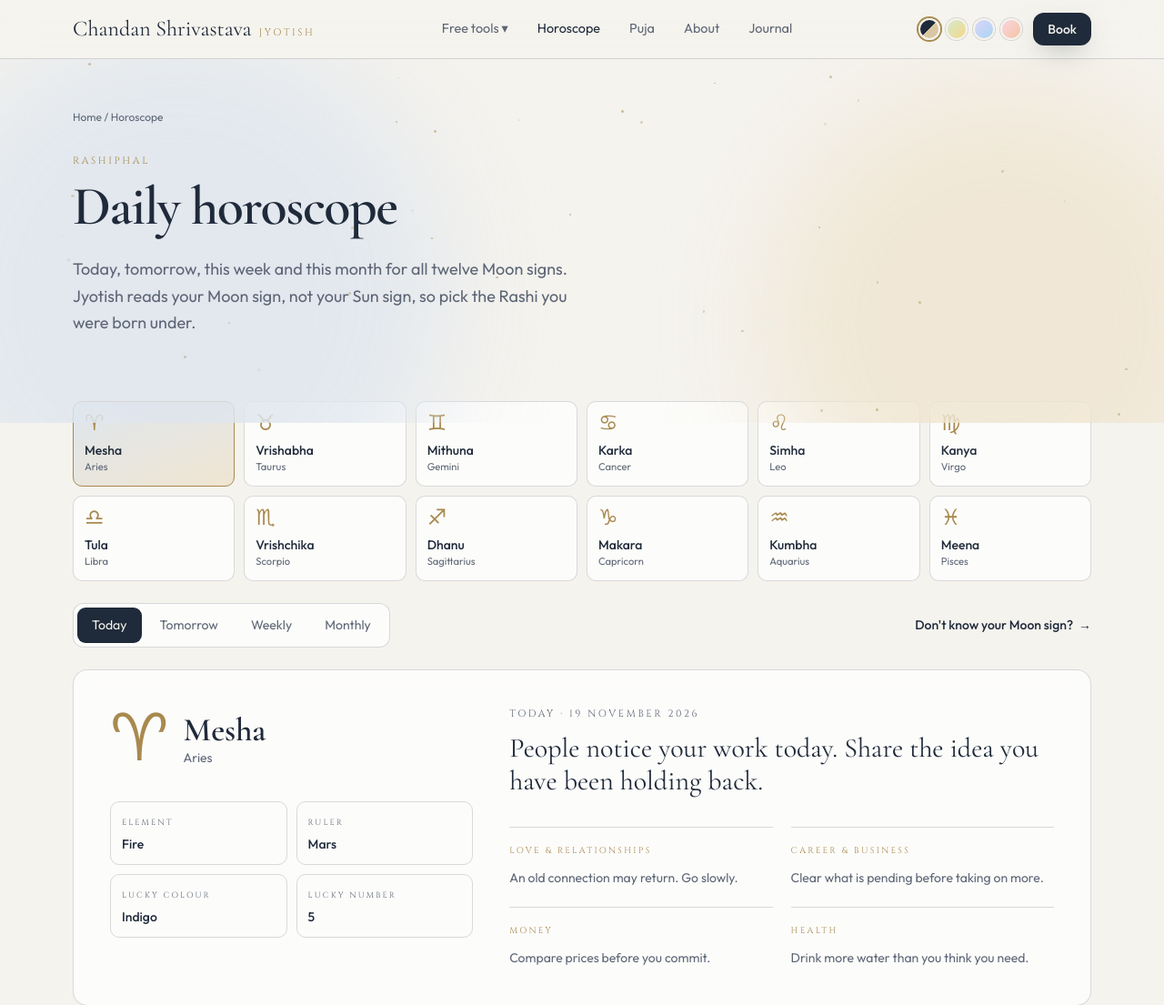
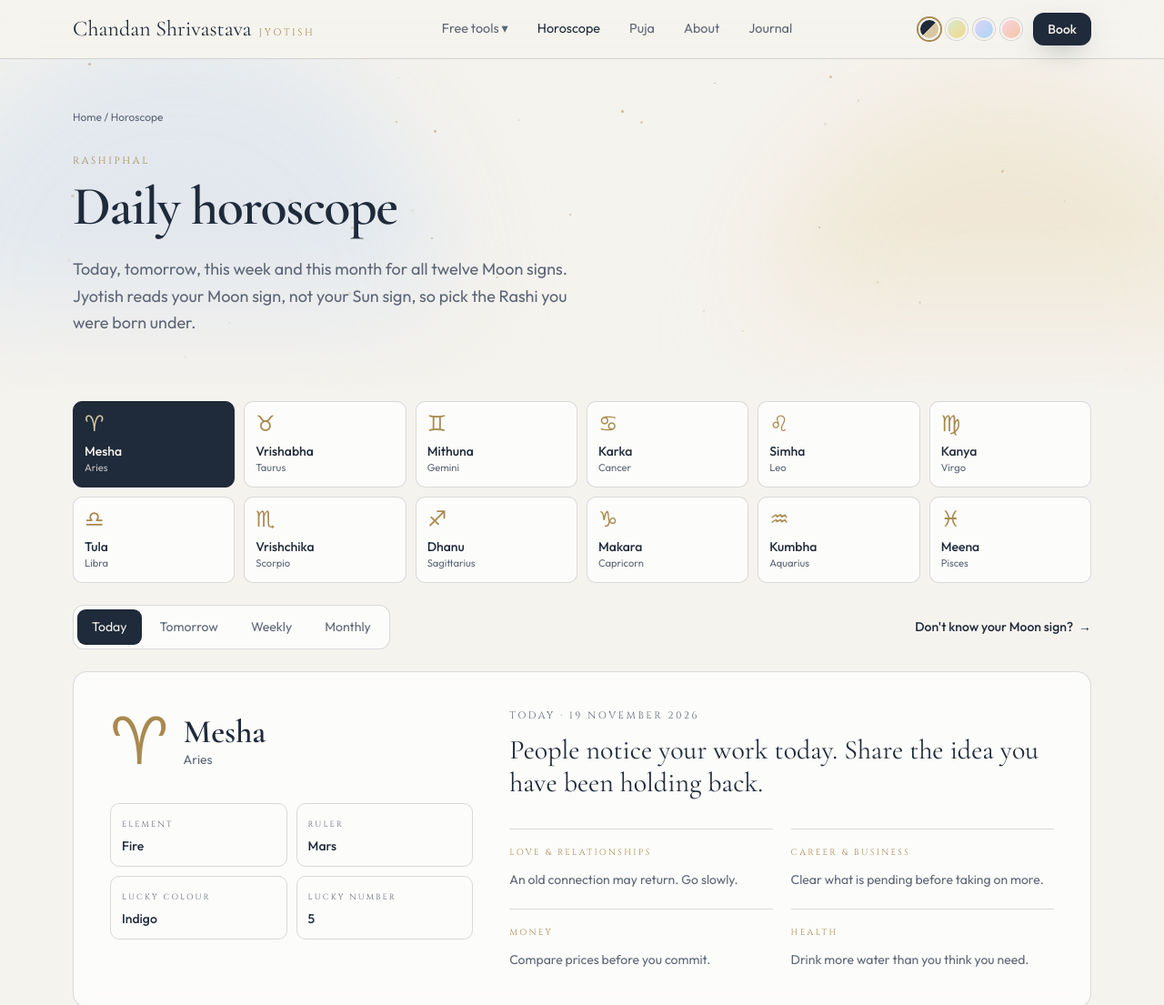
Before and after one commit to Joshua1491/astrochandan-site, a plain HTML site: page horoscope/index.html in a window 1280 px wide. Shown: the top 1105 px of the page at 91% size. Drawn offline with nearby package versions, Linux system fonts and the light colour scheme; a web font is replaced by a local one.

Commit message:
Fix hero glow edge on wide screens, clearer zodiac glyphs, no jump on tool pages
The decorative glow now fades out instead of ending in a hard line through
the content below it; the selected sign is solid navy with a full-weight
glyph; tool pages that open with a sample no longer scroll past the form.

Co-Authored-By: Claude Opus 5.5 <noreply@anthropic.com>

```diff
--- a/assets/site.css
+++ b/assets/site.css
@@ -55,7 +55,9 @@ body::before { content: ""; position: fixed; inset: 0 0 auto; height: env(safe-a
 .mobile-menu.open { display: block; }
 
 /* Ambient sky */
-.sky { position: absolute; inset: 0; overflow: hidden; pointer-events: none; }
+.sky { position: absolute; inset: 0; overflow: hidden; pointer-events: none; z-index: 0;
+  /* fade the decorative glow out well before the section ends, so it never stops in a hard line */
+  -webkit-mask-image: linear-gradient(to bottom, #000 0%, #000 45%, transparent 92%); mask-image: linear-gradient(to bottom, #000 0%, #000 45%, transparent 92%); }
 .orb { position: absolute; border-radius: 50%; filter: blur(60px); opacity: .85; animation: drift 22s ease-in-out infinite alternate; }
 .orb.a { width: 46vw; height: 46vw; max-width: 620px; max-height: 620px; left: -8%; top: -10%; background: var(--glow1); }
 .orb.b { width: 40vw; height: 40vw; max-width: 540px; max-height: 540px; right: -6%; top: 8%; background: var(--glow2); animation-duration: 28s; }
@@ -174,7 +176,11 @@ details.place[open] summary::before { content: "− "; }
 .tabs button[aria-selected="true"] { background: var(--ink); color: var(--bg); }
 .chip { background: var(--card); border: 1px solid var(--line); transition: transform .3s var(--ease), border-color .3s var(--ease); }
 .chip:hover { border-color: var(--gilt); transform: translateY(-2px); }
-.chip[aria-pressed="true"] { background: linear-gradient(160deg, var(--glow1), var(--glow2)); border-color: var(--gilt); }
+.chip[aria-pressed="true"] { background: var(--ink); border-color: var(--ink); color: var(--bg); }
+.chip[aria-pressed="true"] .muted { color: color-mix(in srgb, var(--bg) 75%, transparent); }
+/* Zodiac glyphs: a symbol font with full-weight signs instead of the thin serif forms */
+.zg { font-family: "Apple Symbols", "Segoe UI Symbol", "Noto Sans Symbols 2", "DejaVu Sans", sans-serif; color: var(--gilt); font-weight: 400; }
+.chip[aria-pressed="true"] .zg { color: var(--accent2); }
 .fade { transition: opacity .35s var(--ease), transform .35s var(--ease); }
 .fade.swap { opacity: 0; transform: translateY(8px); }
 
--- a/horoscope/index.html
+++ b/horoscope/index.html
@@ -40,7 +40,7 @@
     <article class="card rounded-[16px] p-6 md:p-10 mt-6">
       <div id="reading" class="fade grid gap-10 md:grid-cols-[0.8fr_1.2fr]" aria-live="polite">
         <div class="min-w-0">
-          <div class="flex items-center gap-4"><span id="hGlyph" class="font-display text-7xl gilt leading-none"></span><div><h2 id="hName" class="font-display text-3xl md:text-4xl"></h2><p id="hMeta" class="text-sm muted"></p></div></div>
+          <div class="flex items-center gap-4"><span id="hGlyph" class="zg text-7xl leading-none"></span><div><h2 id="hName" class="font-display text-3xl md:text-4xl"></h2><p id="hMeta" class="text-sm muted"></p></div></div>
           <dl class="mt-8 grid grid-cols-2 gap-2.5 text-sm">
             <div class="rounded-[10px] border hair p-3"><dt class="label muted text-[0.56rem]">Element</dt><dd id="hEl" class="mt-1 font-medium"></dd></div>
             <div class="rounded-[10px] border hair p-3"><dt class="label muted text-[0.56rem]">Ruler</dt><dd id="hLord" class="mt-1 font-medium"></dd></div>
@@ -87,7 +87,7 @@
   S.forEach(function (s, i) { if (q && (s[1].toLowerCase() === q || s[0].toLowerCase() === q)) sign = i; });
   S.forEach(function (s, i) {
     var b = document.createElement('button'); b.type = 'button'; b.className = 'chip rounded-[10px] px-3 py-3 text-left';
-    b.innerHTML = '<span class="font-display gilt text-2xl leading-none">' + s[2] + '\ufe0e</span><span class="block font-medium text-sm mt-1.5">' + s[0] + '</span><span class="block text-[0.7rem] muted">' + s[1] + '</span>';
+    b.innerHTML = '<span class="zg text-2xl leading-none">' + s[2] + '\ufe0e</span><span class="block font-medium text-sm mt-1.5">' + s[0] + '</span><span class="block text-[0.7rem] muted">' + s[1] + '</span>';
     b.addEventListener('click', function () { sign = i; try { localStorage.setItem('cj-sign', String(i)); } catch (e) {} history.replaceState(null, '', '?sign=' + s[1].toLowerCase()); update(); });
     chips.appendChild(b);
   });
```
Also changed, not shown: assets/tools.js (+5 -2 lines).
